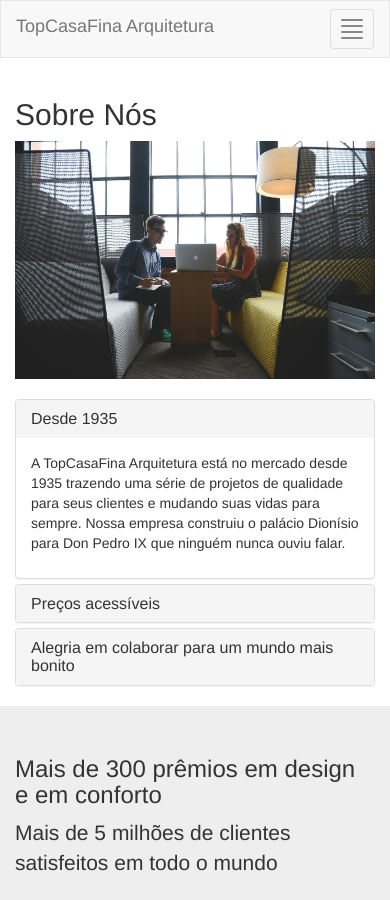
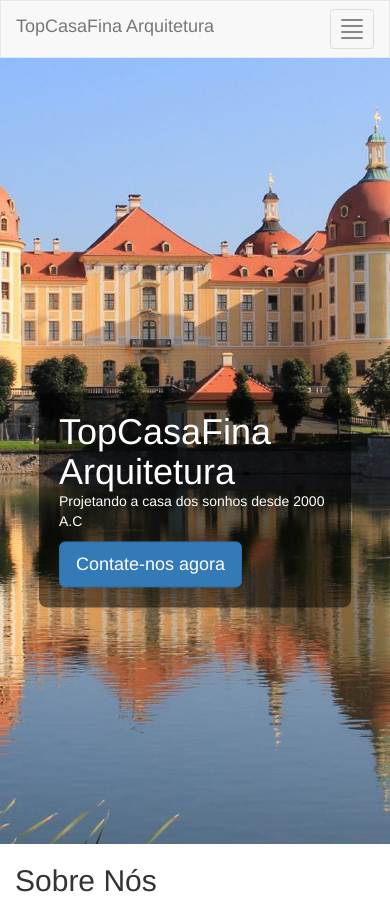
Before and after one commit to LuizParo/bootstrap-alura, a plain HTML site: page index.html in a window 390 px wide. Shown: the top 900 px of the page. Drawn offline with Linux system fonts and the light colour scheme.

Commit message:
Making the page responsive for different screen sizes

```diff
--- a/css/standalone/estilos.css
+++ b/css/standalone/estilos.css
@@ -22,6 +22,56 @@
     margin-top: 0;
 }
 
+.topCasaFina-banner {
+    color: #FFF;
+    background-color: rgba(0, 0, 0, 0.5);
+    padding: 20px;
+    width: 80%;
+    border-radius: 8px;
+    position: absolute;
+    top: 50%;
+    left: 50%;
+    transform: translate(-50%, -50%);
+    transition: 0.3s;
+}
+
+.topCasaFina-bannerWrapper {
+    position: relative;
+    height: 100%;
+}
+
+@media(min-width: 992px) {
+    .topCasaFina-banner {
+        left: 0;
+        transform: translate(0, -80%);
+        width: 50%;
+    }
+}
+
+@media(min-width: 768px) {
+    #paineis-sobre {
+        margin-top: 0;
+    }
+}
+
+html,
+body {
+    height: 100%;
+}
+
+header {
+    background-image: url(../../img/castelo.jpg);
+    background-size: cover;
+    background-position: top center;
+    height: 100%;
+    position: relative;
+}
+
+header h1 {
+    margin-top: 0;
+    margin-bottom: 0;
+}
+
 footer {
     background-color: #333;
     color: #FFF;
--- a/index.html
+++ b/index.html
@@ -32,13 +32,23 @@
                     </div>
                 </div>
             </nav>
+
+            <div class="container topCasaFina-bannerWrapper">
+                <div class="topCasaFina-banner">
+                    <h1>TopCasaFina Arquitetura</h1>
+                    <p>Projetando a casa dos sonhos desde 2000 A.C</p>
+                    <button class="btn btn-primary btn-lg"> Contate-nos agora</button>
+                </div>
+            </div>
         </header>
 
         <section id="#sobre-nos" class="container">
             <h2>Sobre Nós</h2>
-            <img class="img-responsive" src="img/empresa.jpg">
 
-            <div class="panel-group" id="paineis-sobre">
+            <div class="row">
+                <img class="img-responsive col-sm-6" src="img/empresa.jpg">
+
+                <div class="panel-group col-sm-6" id="paineis-sobre">
                     <div class="panel panel-default">
                         <div class="panel-heading">
                             <h3 class="panel-title" data-toggle="collapse" data-target="#primeiro-paragrafo" data-parent="#paineis-sobre">Desde 1935</h3>
@@ -74,6 +84,7 @@
                         </div>
                     </div>
                 </div>
+            </div>
         </section>
 
         <div class="jumbotron">
@@ -86,6 +97,8 @@
         <section id="nossos-projetos" class="container">
             <h2>Nossos Projetos</h2>
 
+            <div class="row">
+                <div class="col-sm-6 col-md-4 col-lg-3">
                     <figure class="thumbnail">
                         <img src="img/projetos/casa-castelo.png" alt="Foto da Casa Castelo">
                         <figcaption  class="caption">
@@ -93,7 +106,9 @@
                             <p> A Casa Castelo é o último lançamento da TopCasaFina feita para um monge.</p>
                         </figcaption >
                     </figure>
+                </div>
 
+                <div class="col-sm-6 col-md-4 col-lg-3">
                     <figure class="thumbnail">
                         <img src="img/projetos/residencia-ludi.png" alt="Foto da Residência Ludi">
                         <figcaption class="caption">
@@ -101,7 +116,9 @@
                             <p>A residência Ludi foi projetada para ser a mais bela casa de São Paulo pela revista Housing.</p>
                         </figcaption>
                     </figure>
+                </div>
 
+                <div class="col-sm-6 col-md-4 col-lg-3">
                     <figure class="thumbnail">
                         <img src="img/projetos/mercado-marapira.png" alt="Foto do Mercado Marapira">
                         <figcaption class="caption">
@@ -109,7 +126,9 @@
                             <p>O mercado Marapira foi projetado nos mínimos detalhes na arquitetura baseada em frutas.</p>
                         </figcaption>
                     </figure>
+                </div>
 
+                <div class="col-sm-6 col-md-4 col-lg-3">
                     <figure class="thumbnail">
                         <img src="img/projetos/palacio-dionisio.png" alt="Foto do Palácio Dionísio">
                         <figcaption class="caption">
@@ -117,7 +136,9 @@
                             <p>O palácio Dionísio foi eleito pela revista 'Grandes palácios' como o palácio mais lindo do mundo.</p>
                         </figcaption>
                     </figure>
+                </div>
 
+                <div class="col-sm-6 col-md-4 col-lg-3">
                     <figure class="thumbnail">
                         <img src="img/projetos/casa-lago.png" alt="Foto da Casa Lago">
                         <figcaption class="caption">
@@ -125,6 +146,8 @@
                             <p>A Casa do Lago foi lar de inúmeras pessoas que conheciam o presidente da época.</p>
                         </figcaption>
                     </figure>
+                </div>
+            </div>
         </section>
 
         <section id="depoimentos-clientes">
@@ -179,14 +202,16 @@
             </div>
         </section>
 
-        <section id="video-institucional" class="container">
+        <div class="container">
+            <div class="row">
+                <section id="video-institucional" class="col-sm-6">
                     <h2>Vídeo Institucional</h2>
                     <div class="embed-responsive embed-responsive-16by9">
                         <iframe width="560" height="315" src="https://www.youtube.com/embed/i_3Py1Aygel* frameborder=*0* allowfullscreen"></iframe>
                     </div>
                 </section>
 
-        <section id="contato" class="container">
+                <section id="contato" class="col-sm-6">
                     <h2>Contato</h2>
                     <p>Entre em contato conosco</p>
 
@@ -229,6 +254,8 @@
                         <button class="btn btn-primary">Enviar</button>
                     </form>
                 </section>
+            </div>
+        </div>
 
         <footer>
             <address>
@@ -243,6 +270,7 @@
         </footer>
 
         <script src="js/jquery-1.12.2.min.js"></script>
+        <script src="js/navbar-animation-fix.js"></script>
         <script src="css/bootstrap/js/bootstrap.min.js"></script>
     </body>
 </html>
```
Lines whose indentation alone changed are shown as unchanged.
